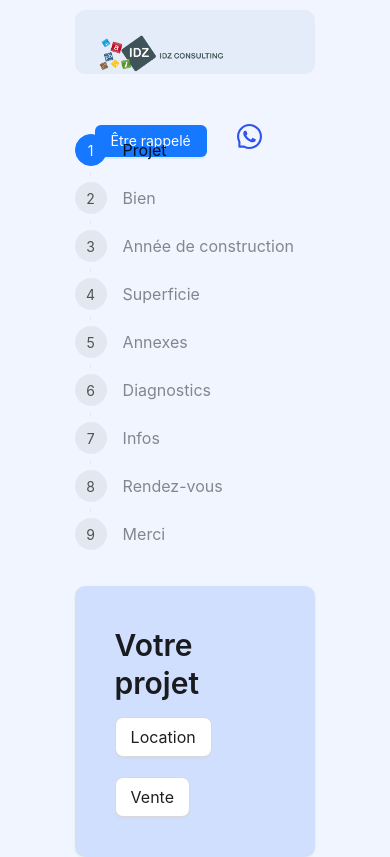
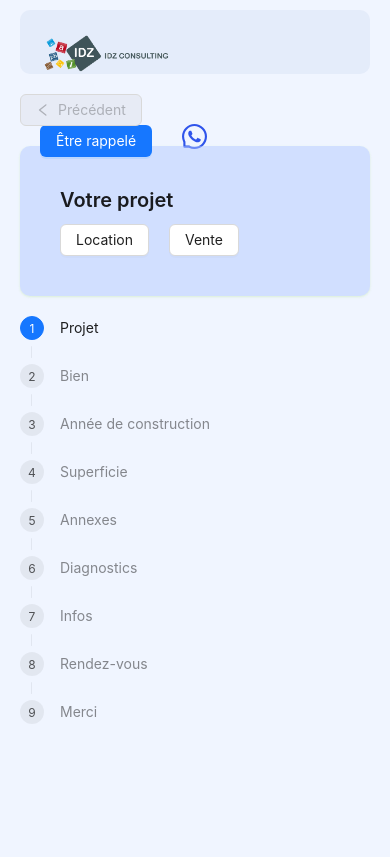
Before and after one commit to idzconsulting/rendez-vous-express, a React (Create React App) app: page /#/ in a window 390 px wide. Shown: the top 857 px of the page. Built offline with nearby package versions, Linux system fonts and the light colour scheme.

Commit message:
Improvements
No padding on mobile
Clickable Stepper
Capitalize input
Fire resize func on init
Use labels in infos
Improve calendar

```diff
--- a/src/components/App/App.module.less
+++ b/src/components/App/App.module.less
@@ -5,17 +5,22 @@
   padding: 0 14%;
 }
 
+@media screen and (max-width: 768px){
+  .appContainer {
+    padding: 0;
+  }
+}
+
 .formContainer {
-  //min-height: 80vh;
-  margin: 40px 0;
+  margin-bottom: 40px;
 }
 
 .stepper {
   padding: 20px;
+  flex-wrap: wrap;
 }
 
 .navButton {
   display: flex;
-  padding: 0 20px;
-  margin-top: 20px;
+  padding: 20px;
 }
--- a/src/components/App/App.tsx
+++ b/src/components/App/App.tsx
@@ -3,7 +3,6 @@ import styles from './App.module.less';
 import NavButtons from '../UI/NavButtons/NavButtons';
 import {Content} from 'antd/es/layout/layout';
 import Header from '../PageElements/Header/Header';
-import Footer from '../PageElements/Footer/Footer';
 import Choices from '../FormSteps/Choices/Choices';
 import {BuildingYear, Good, GoodSurface, Project} from '../../types/Engagement';
 import {Steps} from 'antd';
@@ -19,6 +18,10 @@ const App = observer(() => {
     const [currentStep, setCurrentStep] = useState(0);
     const isMobile = screenStore.getIsMobile();
     const TIME_BEFORE_SKIPPING_NEXT_PAGE: number = 300;
+
+    const setNextStep = () => {
+        (currentStep + 1 < steps.length) && setStep(currentStep + 1, undefined);
+    }
 
     const steps = [{
         title: 'Projet',
@@ -41,47 +44,47 @@ const App = observer(() => {
         content: <Diagnostics onSelection={setNextStep}/>
     }, {
         title: 'Infos',
-        content: <Infos onSelection={setNextStep} />
+        content: <Infos onSelection={setNextStep}/>
     }, {
         title: 'Rendez-vous',
         content: <WeekCalendar onSelection={setNextStep}/>
     }, {
         title: 'Merci',
-        content: <Summary />
+        content: <Summary/>
     }
     ];
 
     const items = steps.map((item) => ({key: item.title, title: item.title}));
 
-    function setNextStep() {
-        setTimeout(() => {
-            (currentStep + 1 < steps.length) &&
-            setCurrentStep(currentStep + 1);
-        }, TIME_BEFORE_SKIPPING_NEXT_PAGE);
+    const setPreviousStep = () => setStep(currentStep - 1, 0);
+
+    const setStep = (step: number, timeout: number = TIME_BEFORE_SKIPPING_NEXT_PAGE) => {
+        setTimeout(() => setCurrentStep(step), timeout);
     }
 
-    const setPreviousStep = () => {
-        setCurrentStep(currentStep - 1);
-    }
+    const onChangeStep = (step: number) => (step < currentStep) && setStep(step, 0);
 
-    const getStepsComponent = () => <Steps responsive={true} className={styles.stepper} size='default'
-                                           current={currentStep} items={items}/>;
+    const getStepsComponent = () =>
+        <Steps responsive={true} className={styles.stepper} size='small'
+               current={currentStep} items={items} labelPlacement={'vertical'}
+               onChange={onChangeStep}/>;
 
     return (
         <div className={styles.appContainer}>
             <Header/>
             <Content>
                 <div className={styles.formContainer}>
+                    <div className={styles.navButton}>{<NavButtons hasPreviousButton={currentStep > 0}
+                                                                   onClick={setPreviousStep}/>}</div>
+
                     {!isMobile && getStepsComponent()}
 
                     {steps[currentStep].content}
-                    <div className={styles.navButton}>{<NavButtons hasPreviousButton={currentStep > 0}
-                                                                   onClick={setPreviousStep}/>}</div>
 
                     {isMobile && getStepsComponent()}
                 </div>
             </Content>
-            <Footer/>
+            {/*<Footer/>*/}
         </div>);
 });
 
--- a/src/components/FormSteps/Infos/Infos.tsx
+++ b/src/components/FormSteps/Infos/Infos.tsx
@@ -3,10 +3,8 @@ import {IOnSelection} from '../../../types/IOnSelection';
 import Form from 'antd/es/form';
 import {Button, Input} from 'antd';
 import {MaskedInput} from 'antd-mask-input';
-import {LocationSearchInput} from '../../UI/LocationSearch/LocationSearch';
 import {useEffect} from 'react';
 import {currentEngagement} from '../../../stores';
-import {inspect} from 'util';
 import styles from './Infos.module.less';
 
 interface IInfosProps extends IOnSelection {
@@ -42,15 +40,16 @@ const Infos = ({onSelection}: IInfosProps) => {
                     name="name"
                     rules={[{ required: true, message: 'Veuillez entrez votre nom et prénom' }]}
                 >
-                    <Input />
+                    <Input style={{textTransform: 'capitalize'}} />
                 </Form.Item>
 
                 <Form.Item
                     label="Addresse du bien"
                     name="address"
-                    rules={[{ required: true, message: 'Veuillez entrez une addresse' }]}>
+                    rules={[{ required: true, message: 'Veuillez entrez une addresse' }]}
+                >
                     {/*<LocationSearchInput address={'Rue du lt'} clearAddress={''} onChange={(e:any) => {console.log(e)}} onAddressSelect={(e:any) => {console.log(e)}} />*/}
-                    <Input />
+                    <Input style={{textTransform: 'capitalize'}} />
                 </Form.Item>
 
                 <Form.Item
@@ -64,7 +63,7 @@ const Infos = ({onSelection}: IInfosProps) => {
                 <Form.Item
                     label="Addresse email"
                     name="email"
-                    rules={[{ required: true, type: 'email', message: 'Veuillez entrez votre addresse email' }]}
+                    rules={[{ type: 'email', message: 'Veuillez entrez votre addresse email' }]}
                 >
                     <Input />
                 </Form.Item>
@@ -73,10 +72,10 @@ const Infos = ({onSelection}: IInfosProps) => {
                     label="Mon agence"
                     name="agence"
                 >
-                    <Input />
+                    <Input style={{textTransform: 'capitalize'}} />
                 </Form.Item>
 
-                <Form.Item wrapperCol={{ offset: 8, span: 16 }} className={styles.formButtons}>
+                <Form.Item wrapperCol={{ offset: 8 }} className={styles.formButtons}>
                     <Button type="primary" htmlType="submit">
                         Valider
                     </Button>
--- a/src/components/FormSteps/Summary/Summary.tsx
+++ b/src/components/FormSteps/Summary/Summary.tsx
@@ -2,10 +2,10 @@ import StepCard from '../StepCard/StepCard';
 import {currentEngagement} from '../../../stores';
 import {Divider} from 'antd';
 import {useEffect, useState} from 'react';
-import {inspect} from 'util';
 import styles from './Summary.module.less';
 import {Engagement} from '../../../types/Engagement';
 import clsx from 'clsx';
+import {labelsMap} from '../../../types/Labels';
 
 const Infos = ({key, value}: any) => {
     return (
@@ -17,39 +17,39 @@ const Infos = ({key, value}: any) => {
 }
 
 const Summary = () => {
+    const [engagement, setEngagement] = useState<Engagement>();
 
-    const [engagement, setEngagement] = useState<Engagement>();
     useEffect(() => {
         setEngagement(currentEngagement.getCurrentEngagement());
     }, []);
 
-
+    const getLabel = (label?: string) => labelsMap.get(label ?? '');
 
     return (
         <StepCard title='Merci'>
             <h3>Votre rendez-vous a bien été pris</h3>
 
-            <Divider />
+            <Divider/>
 
             <div className={styles.resume}>
                 <div className={styles.row}>
                     <span className={styles.title}>Project</span>
-                    <span>{engagement?.project}</span>
+                    <span>{getLabel(engagement?.project)}</span>
                 </div>
 
                 <div className={styles.row}>
                     <span className={styles.title}>Bien</span>
-                    <span>{engagement?.good}</span>
+                    <span>{getLabel(engagement?.good)}</span>
                 </div>
 
                 <div className={styles.row}>
                     <span className={styles.title}>Année de construction</span>
-                    <span>{engagement?.buildingYear}</span>
+                    <span>{getLabel(engagement?.buildingYear)}</span>
                 </div>
 
                 <div className={styles.row}>
                     <span className={styles.title}>Superficie du bien</span>
-                    <span>{engagement?.goodSurface}</span>
+                    <span>{getLabel(engagement?.goodSurface)}</span>
                 </div>
 
                 <div className={styles.row}>
@@ -59,12 +59,14 @@ const Summary = () => {
 
                 <div className={styles.row}>
                     <span className={styles.title}>Diagnostics</span>
-                    <div>{engagement?.diagnostics?.map((diag) => <span key={diag}>{diag}, </span>)}</div>
+                    <div>{engagement?.diagnostics?.map((diag) =>
+                        <span key={diag}>{getLabel(diag)}, </span>)}</div>
                 </div>
 
-                <div className={clsx(styles.row, styles.infos)}>
+                <div className={styles.row}>
                     <span className={styles.title}>Informations</span>
 
+                    <div className={clsx(styles.infos, styles.row)}>
                         <div className={styles.row}>
                             <span className={styles.title}>Nom et prénom</span>
                             <span>{engagement?.infos?.name}</span>
@@ -94,7 +96,7 @@ const Summary = () => {
                             <span className={styles.title}>Heure de rendez-vous</span>
                             <span>{engagement?.infos?.hour}</span>
                         </div>
-
+                    </div>
                 </div>
             </div>
         </StepCard>
--- a/src/components/FormSteps/WeekCalendar/WeekCalendar.module.less
+++ b/src/components/FormSteps/WeekCalendar/WeekCalendar.module.less
@@ -1,9 +1,10 @@
 .calendar {
   display: grid;
-  grid-template-columns: repeat(7, 1fr) 60px;
-  justify-content: center;
+  grid-template-columns: repeat(auto-fit, 120px);
+  justify-content: space-between;
   align-items: center;
   gap: 10px;
+  overflow-x: auto;
 }
 
 .header {
@@ -14,6 +15,6 @@
   display: flex;
   flex-direction: column;
   align-items: center;
-  gap: 5px;
+  gap: 15px;
   white-space: nowrap;
 }
--- a/src/components/FormSteps/WeekCalendar/WeekCalendar.tsx
+++ b/src/components/FormSteps/WeekCalendar/WeekCalendar.tsx
@@ -37,10 +37,10 @@ const Calendar = ({onSelection}: IWeekCalendarProps) => {
         let dates: ILabeledDate[] = [];
 
         for (let i = 0; i < 7; i++) {
-            let c = new Date(date.getFullYear(), date.getMonth(), date.getDate(), i * 24);
+            let currentDate = new Date(date.getFullYear(), date.getMonth(), date.getDate(), i * 24);
             dates.push({
-                date: c,
-                label: c.toLocaleDateString('fr-FR', options)
+                date: currentDate,
+                label: currentDate.toLocaleDateString('fr-FR', options)
             });
         }
 
@@ -57,7 +57,6 @@ const Calendar = ({onSelection}: IWeekCalendarProps) => {
 
     return (
         <div className={styles.calendar}>
-
             {dates?.map((label: ILabeledDate, index: number) =>
                 <div key={label.label} className={styles.column}>
                     <span key={label.label} className={styles.header}>{label.label}</span>
@@ -69,7 +68,7 @@ const Calendar = ({onSelection}: IWeekCalendarProps) => {
 
 export const WeekCalendar = ({onSelection}: IWeekCalendarProps) => {
     return (
-        <StepCard title='Calendar'>
+        <StepCard title='Rendez-vous'>
             <Calendar onSelection={onSelection} />
         </StepCard>
     );
--- a/src/stores/ScreenStore.ts
+++ b/src/stores/ScreenStore.ts
@@ -33,6 +33,7 @@ export class ScreenStore {
             this.setCurrentWidth(window.innerWidth);
             const isMobile: boolean = (this.currentWidth < 768) ?? false;
             this.setIsMobile(isMobile);
-        })
+        });
+        window.dispatchEvent(new Event('resize'));
     }
 }
```
Lines whose indentation alone changed are shown as unchanged.
